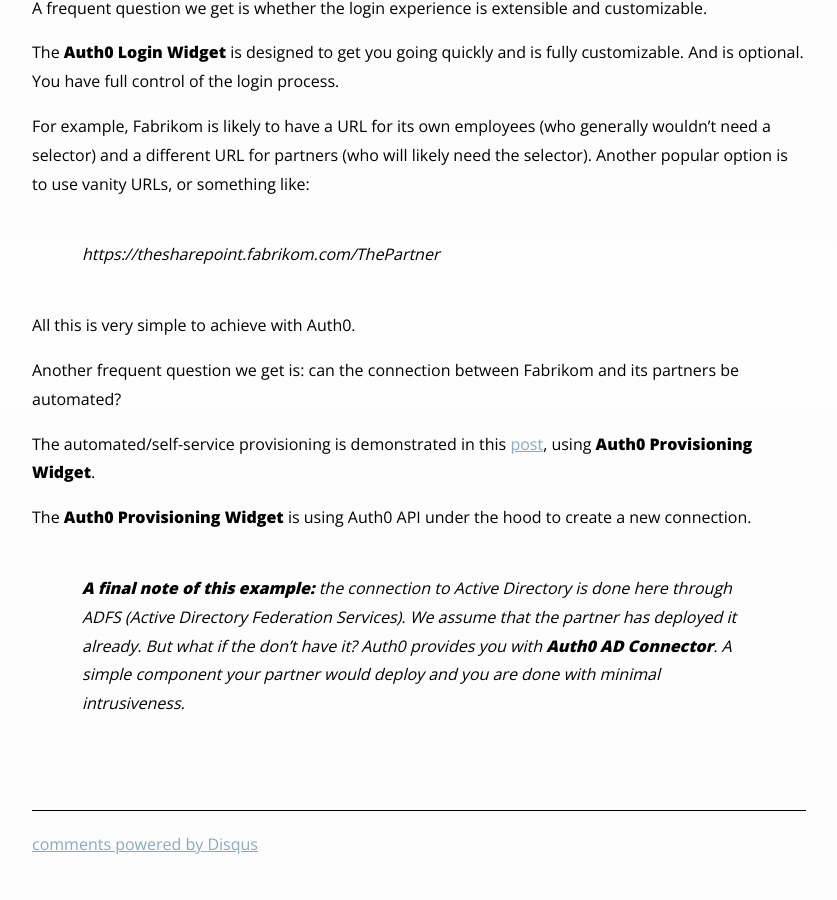
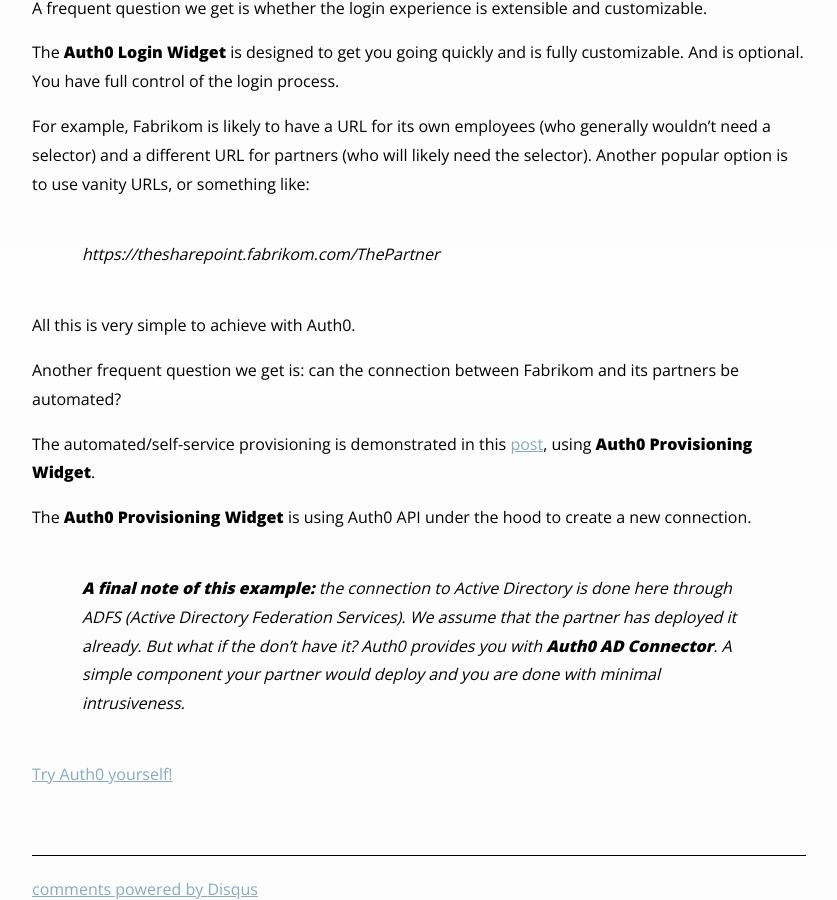
Before and after one commit to DylanMeeus/springboot_jwt_blog, a Jekyll site: the page built from _posts/2013-03-07-On-Premises-SharePoint-Federated-with-Partner-AD.markdown, in a window 1280 px wide and 900 px high, scrolled down 1555 px. Shown: the whole window, without its empty margins (124-961 px from the left). Built offline with Jekyll 4.4.1, drawn with Linux system fonts in a browser that asks for light colours; some web fonts are replaced; Markdown is read by kramdown in place of the engine named in the settings; comment, search, counter and statistics services are not loaded; before the commit the page ends 2410 px from its top, so only the background shows below that.

Commit message:
Fixed WAMS. Added 'try auth0'

```diff
--- a/_posts/2013-02-28-SaaS-App-Federated-with-Office-365.markdown
+++ b/_posts/2013-02-28-SaaS-App-Federated-with-Office-365.markdown
@@ -45,3 +45,5 @@
 In this last video, you will see an _MDOCS_ administrator using Auth0 dashboard. He explores all connections (social and enterprise). Notice the Fabrikom connection created automatically in the on-boarding phase. He then browses the __Auth0 API Explorer__ and uses it to retrieve all Fabrikom users (returned as a JSON array). This API call is in essence the same used in _MDOCS_ on the "people picker". The __Auth0 API Explorer__ allows you to explore the API capabilities without the need to write any code.
 
 <iframe width="640" height="480" src="http://www.youtube.com/embed/7UbtRhumX5s?rel=0" frameborder="0" allowfullscreen></iframe>
+
+[Try Auth0 yourself!](http://www.auth0.com)
--- a/_posts/2013-03-05-On-Premises-SharePoint-Federated-with-Office-365-and-Google.markdown
+++ b/_posts/2013-03-05-On-Premises-SharePoint-Federated-with-Office-365-and-Google.markdown
@@ -27,3 +27,5 @@
 <iframe width="700" height="525" src="http://www.youtube.com/embed/QXpjouNt9XM?rel=0" frameborder="0" allowfullscreen></iframe>
 
 In the next post we will cover a natural extension of this first scenario: federating with a partner company using Active Directory.
+
+[Try Auth0 yourself!](http://www.auth0.com)
--- a/_posts/2013-03-07-On-Premises-SharePoint-Federated-with-Partner-AD.markdown
+++ b/_posts/2013-03-07-On-Premises-SharePoint-Federated-with-Partner-AD.markdown
@@ -38,3 +38,5 @@
 
 > __A final note of this example:__ the connection to Active Directory is done here through ADFS (Active Directory Federation Services). We assume that the partner has deployed it already. But what if the don't have it?
 Auth0 provides you with __Auth0 AD Connector__. A simple component your partner would deploy and you are done with minimal intrusiveness.
+
+[Try Auth0 yourself!](http://www.auth0.com)
--- a/_posts/2013-03-15-Integrating-Auth0-with-Rights-Management-Services.markdown
+++ b/_posts/2013-03-15-Integrating-Auth0-with-Rights-Management-Services.markdown
@@ -52,3 +52,5 @@
 Simple, secure collaboration!
 
 > This is one of many Auth0 extensions that augment Auth0 functionality with specific features like RMS.
+
+[Try Auth0 yourself!](http://www.auth0.com)
--- a/_posts/2013-03-17-Auth0-and-Azure-Mobile-Services.markdown
+++ b/_posts/2013-03-17-Authenticate-Azure-Mobile-Services-apps-with-Everything-using-Auth0.markdown
@@ -86,3 +86,5 @@
 	}
 
 >[Matias'](https://twitter.com/woloski) demo'ed this integration on his webcast on [CloudCover](http://blog.auth0.com/2012/03/03/Real-World-Windows-Azure-with-Auth0-Matias-on-CloudCover/). (see from minute 13 to 19).
+
+[Try Auth0 yourself!](http://www.auth0.com)
```
Also changed, not shown: other parts of _posts/2013-03-17-Authenticate-Azure-Mobile-Services-apps-with-Everything-using-Auth0.markdown (+2 -2 lines), img/auth0-wams-ad-others.png.
